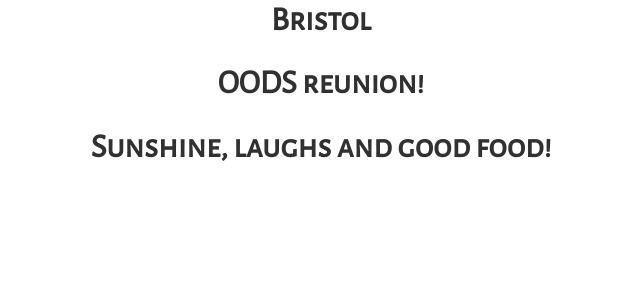
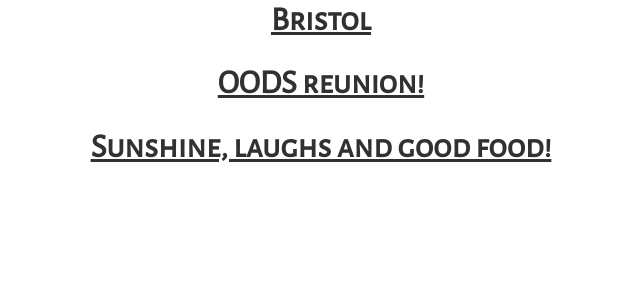
Before and after one commit to foopod/Travel-Website, a Jekyll site: the page built from _posts/2017-08-21-Bristol.md, in a window 1280 px wide. Shown: the top 300 px of the page, without its empty margins (319-959 px from the left). Built offline with Jekyll 4.4.1, drawn with Linux system fonts in a browser that asks for light colours.

Commit message:
Update head.html

```diff
--- a/_includes/head.html
+++ b/_includes/head.html
@@ -26,9 +26,16 @@
         			text-align: center;
 				font-family: 'Alegreya Sans SC';
 				background-color: #F0FFFF;
+				text-decoration: underline;
       			}
 			h2 {
         			font-size: 150%;
+        			text-align: center;
+				font-family: 'Alegreya Sans SC';
+				text-decoration: underline;
+      			}
+			h3 {
+        			font-size: 100%;
         			text-align: center;
 				font-family: 'Alegreya Sans SC';
       			}
```
